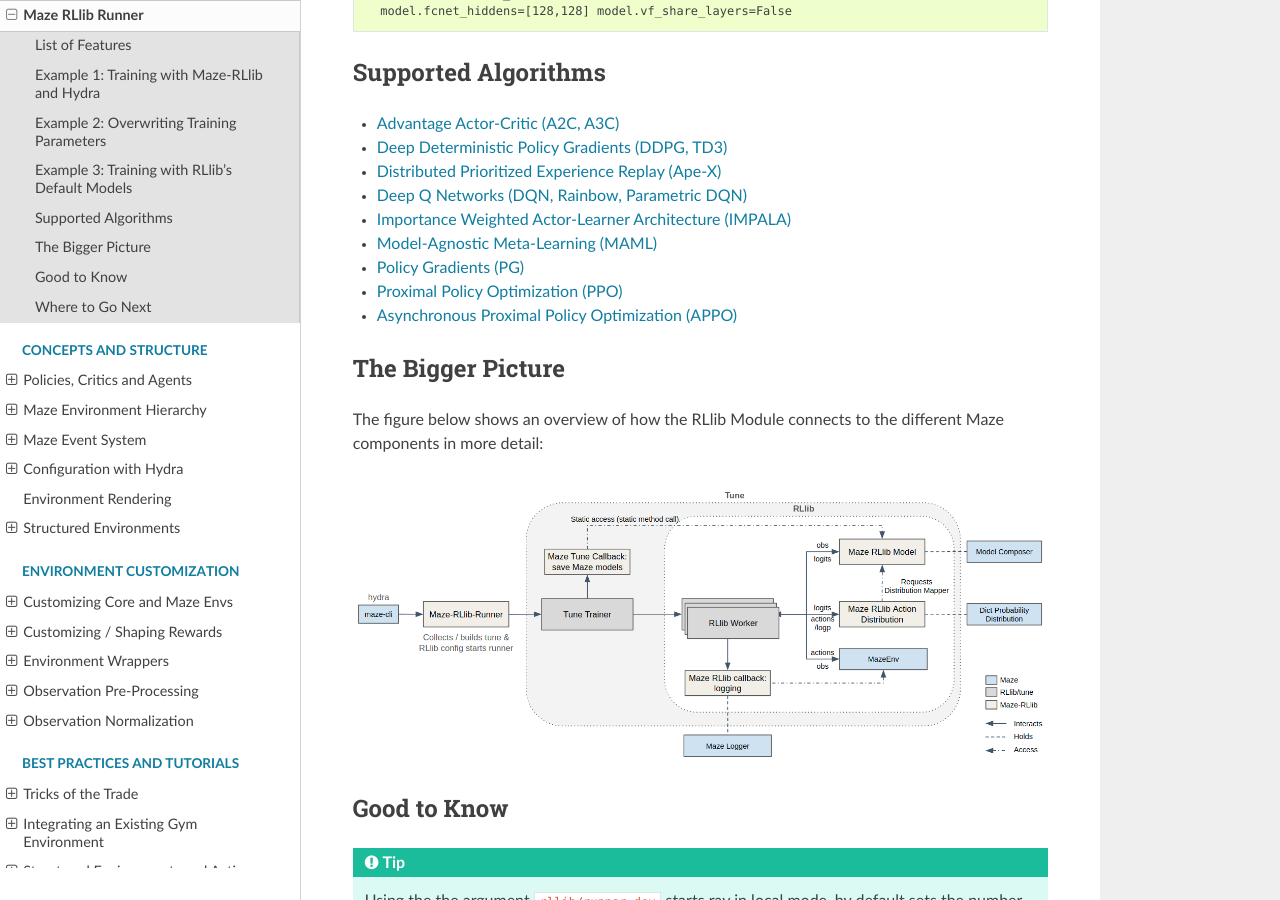
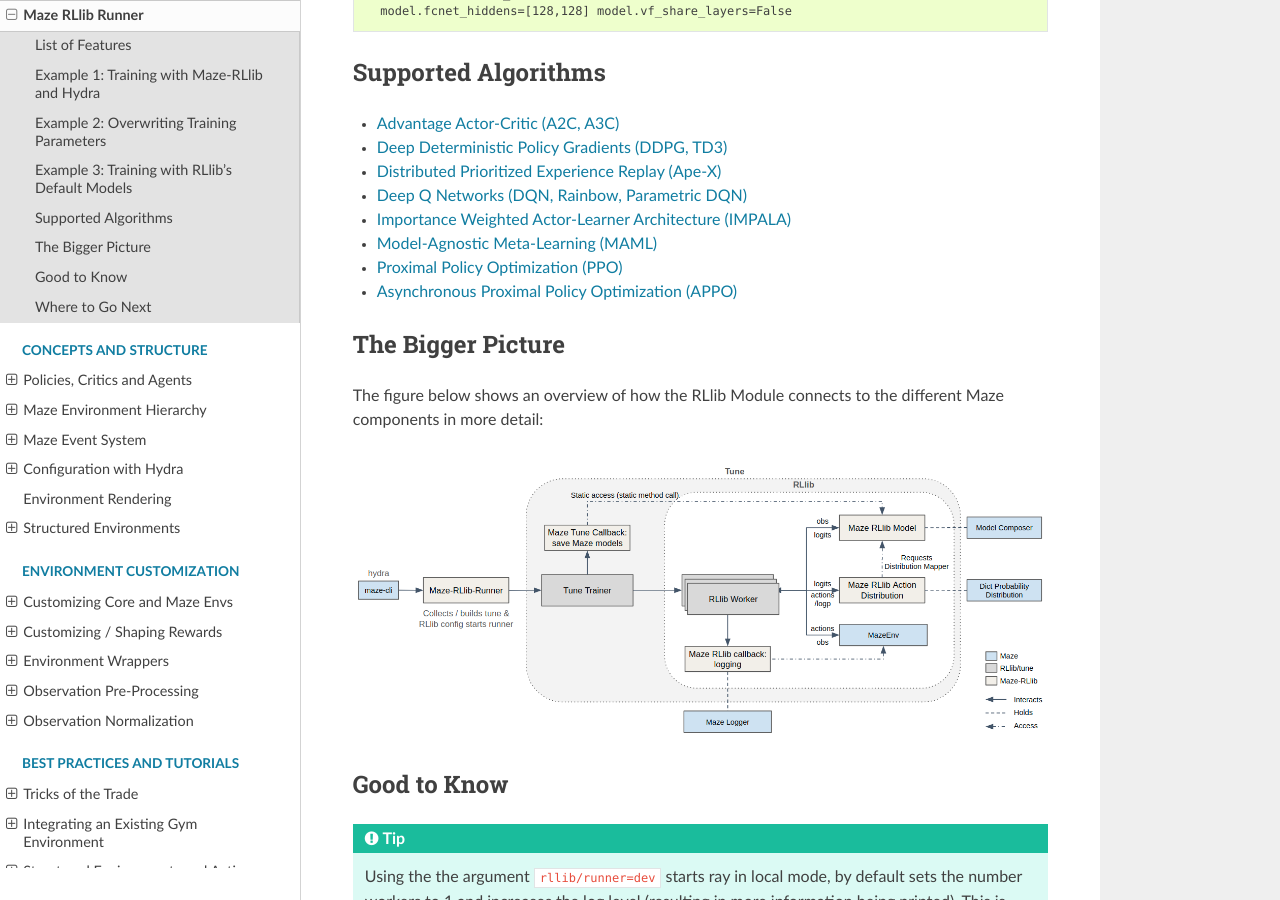
Before and after one commit to enlite-ai/maze, a Sphinx documentation site: the page built from docs/source/trainers/maze_rllib_runner.rst, in a window 1280 px wide and 900 px high, scrolled down 1931 px. Built offline with Sphinx 7.4.7 and the Read the Docs theme 2.0.0, drawn with Linux system fonts in a browser that asks for light colours.

Commit message:
RL-595: removed pg from list of supported algorithms
(Issue RL-595 - Make Maze compatible with Ray 1.3.0)

```diff
--- a/docs/source/trainers/maze_rllib_runner.rst
+++ b/docs/source/trainers/maze_rllib_runner.rst
@@ -97,7 +97,6 @@
 * `Deep Q Networks (DQN, Rainbow, Parametric DQN) <https://docs.ray.io/en/latest/rllib-algorithms.html#dqn>`_
 * `Importance Weighted Actor-Learner Architecture (IMPALA) <https://docs.ray.io/en/latest/rllib-algorithms.html#impala>`_
 * `Model-Agnostic Meta-Learning (MAML) <https://docs.ray.io/en/latest/rllib-algorithms.html#maml>`_
-* `Policy Gradients (PG) <https://docs.ray.io/en/latest/rllib-algorithms.html#pg>`_
 * `Proximal Policy Optimization (PPO) <https://docs.ray.io/en/latest/rllib-algorithms.html#ppo>`_
 * `Asynchronous Proximal Policy Optimization (APPO) <https://docs.ray.io/en/latest/rllib-algorithms.html#appo>`_
 
```
